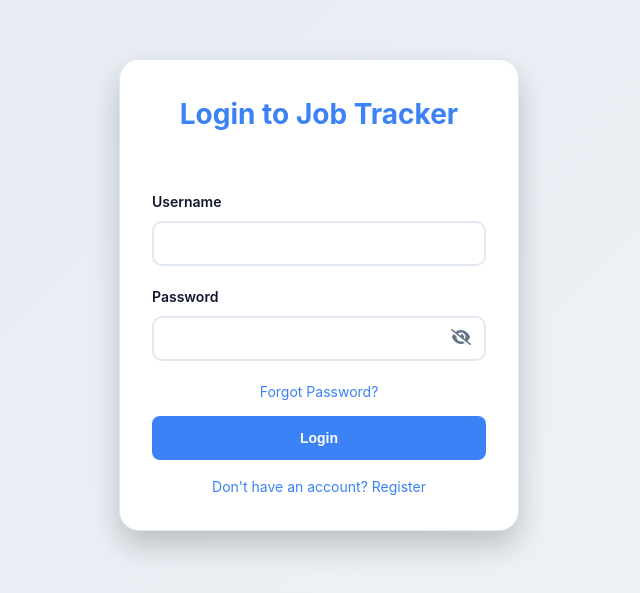
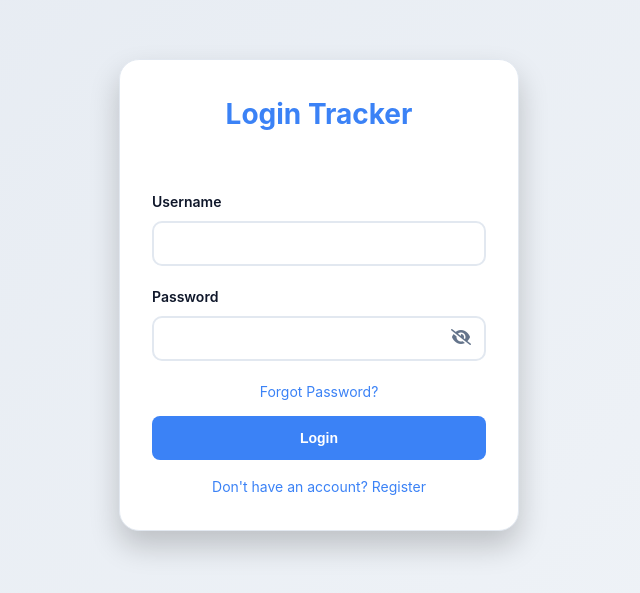
Before and after one commit to Aulyhalim/job-tracker-app, a website: page index.html in a window 1280 px wide. Shown: the part 105-698 px from the top of the page, without its empty margins (321-961 px from the left). Drawn offline with nearby package versions, Linux system fonts and the light colour scheme.

```diff
--- a/index.html
+++ b/index.html
@@ -3,7 +3,7 @@
 <head>
     <meta charset="UTF-8">
     <meta name="viewport" content="width=device-width, initial-scale=1.0">
-    <title>Auly Job Application Tracker </title>
+    <title>Auly|Tracker </title>
     <link rel="icon" type="image/png" href="work-logo.png">
     <link href="https://cdnjs.cloudflare.com/ajax/libs/font-awesome/6.4.0/css/all.min.css" rel="stylesheet">
     <link href="https://cdnjs.cloudflare.com/ajax/libs/animate.css/4.1.1/animate.min.css" rel="stylesheet">
@@ -17,7 +17,7 @@
     <div id="authPage">
         <div class="auth-container animate__animated animate__fadeInUp">
             <form id="loginForm" class="auth-form">
-                <h2 class="auth-title">Login to Job Tracker</h2>
+                <h2 class="auth-title">Login Tracker</h2>
                 <div id="loginError" class="auth-error"></div>
                 <div class="form-group"><label class="form-label" for="loginUsername">Username</label><input type="text" id="loginUsername" class="form-input" required></div>
 
```
